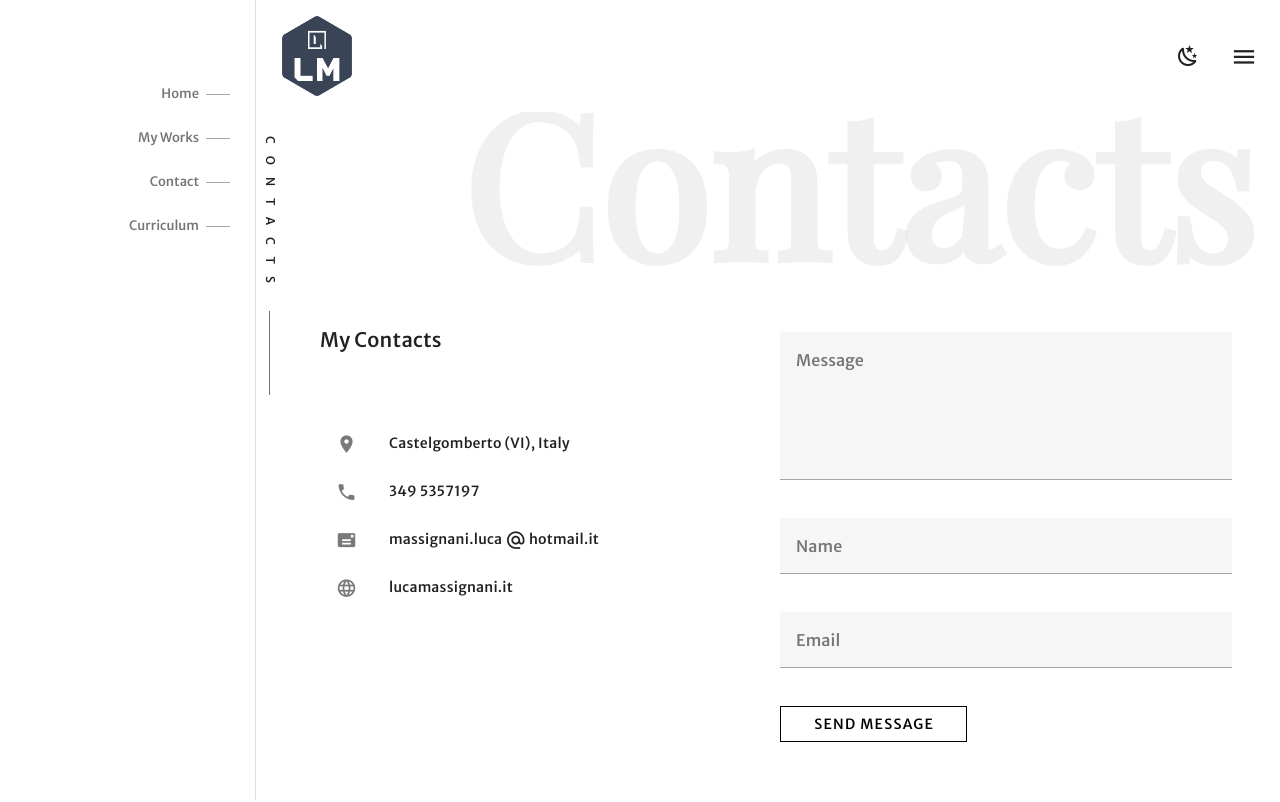
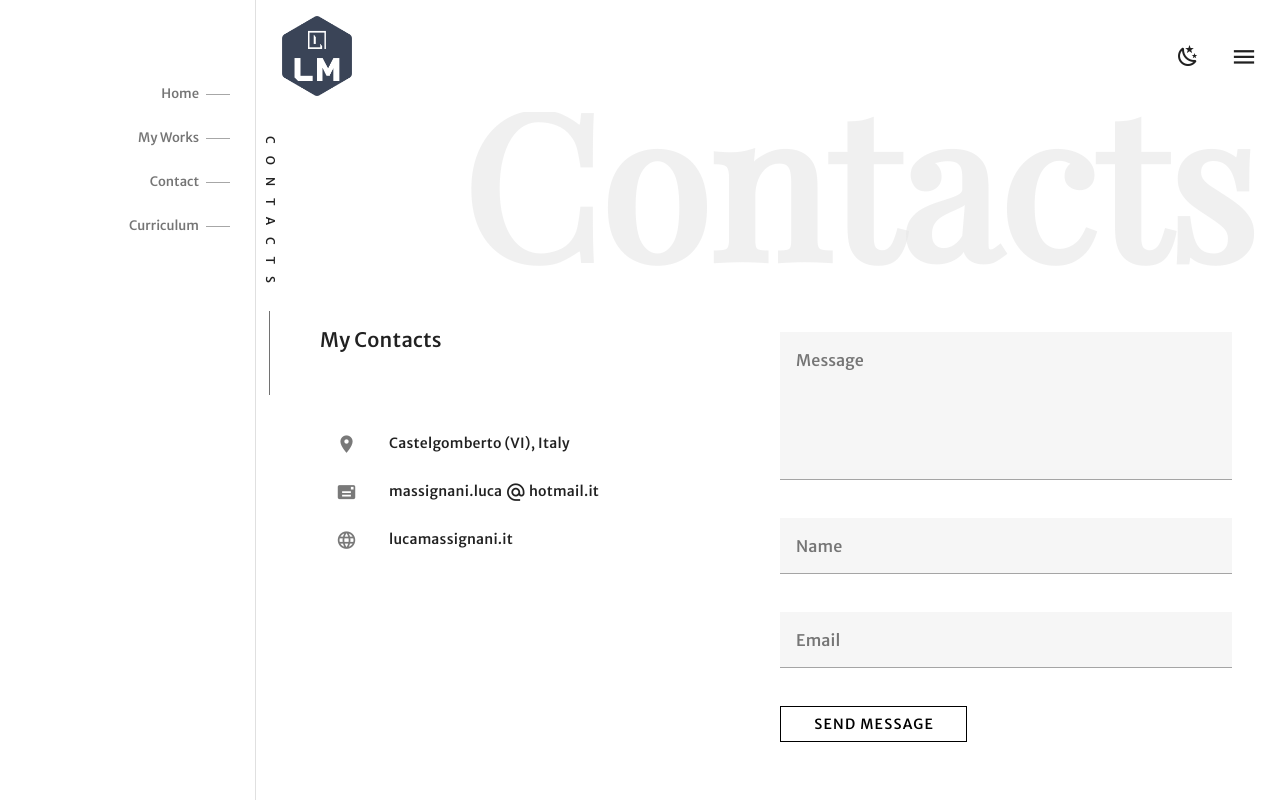
Before and after one commit to lucmas92/lucamassignani, a Vue app: page /contacts in a window 1280 px wide. Shown: the top 802 px of the page. Built offline with nearby package versions, Linux system fonts and the light colour scheme; no server answers.

Commit message:
Update ContactsView.vue, rimosso telefono

```diff
--- a/src/views/ContactsView.vue
+++ b/src/views/ContactsView.vue
@@ -17,12 +17,6 @@
                 <v-icon icon="mdi-map-marker"></v-icon>
               </template>
               Castelgomberto (VI), Italy
-            </v-list-item>
-            <v-list-item link href="tel:3495357197">
-              <template v-slot:prepend>
-                <v-icon icon="mdi-phone"></v-icon>
-              </template>
-              349 5357197
             </v-list-item>
             <v-list-item link href="mailto:massignani.luca@hotmail.it">
               <template v-slot:prepend>
```
